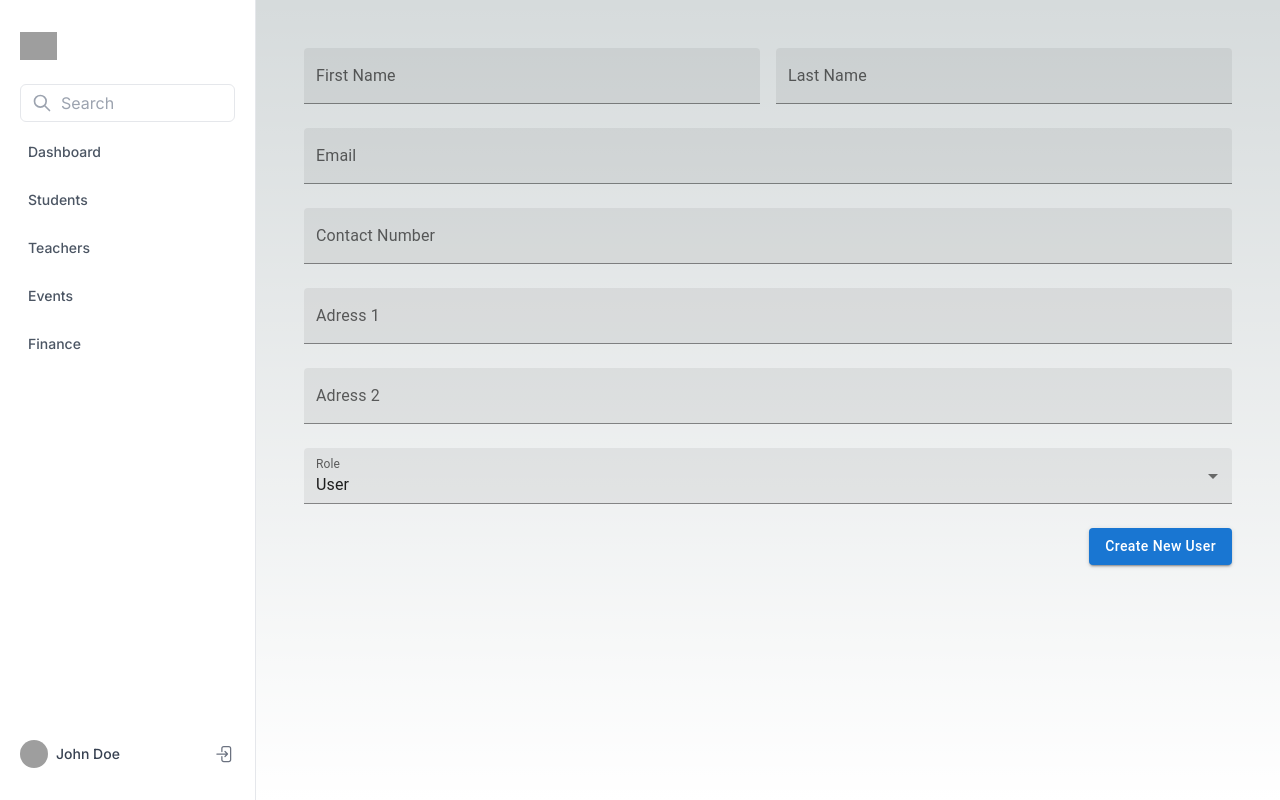
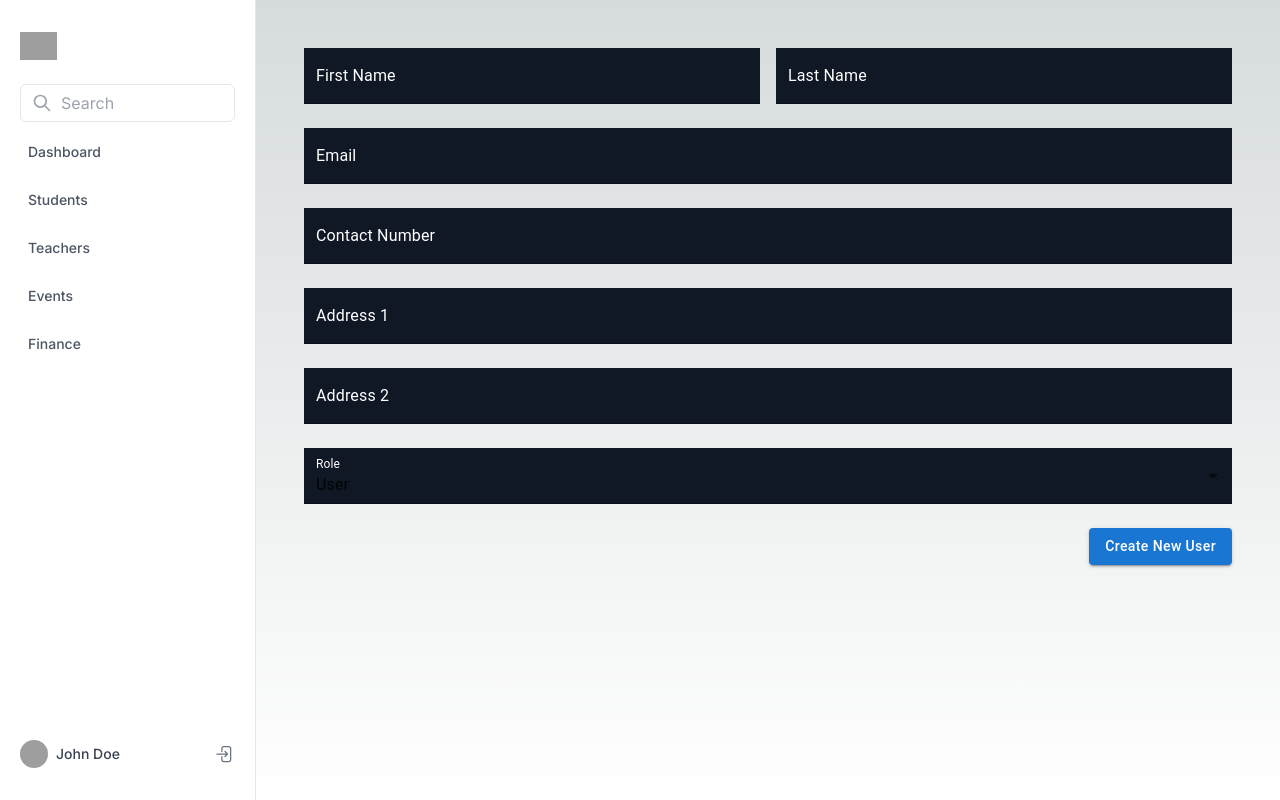
Before and after one commit to programmer-weeb/school-front, a Next.js app: page /form in a window 1280 px wide. Built offline with nearby package versions, Linux system fonts and the light colour scheme; grey boxes are pictures that could not be loaded.

Commit message:
Form handle

```diff
--- a/app/form/page.jsx
+++ b/app/form/page.jsx
@@ -2,7 +2,14 @@
 import React from "react";
 import Box from "@mui/material/Box";
 import TextField from "@mui/material/TextField";
-import { Alert, Button, MenuItem, Snackbar, Stack } from "@mui/material";
+import {
+  Alert,
+  Button,
+  MenuItem,
+  Snackbar,
+  Stack,
+  useTheme,
+} from "@mui/material";
 import { useForm } from "react-hook-form";
 
 const regEmail =
@@ -18,8 +25,8 @@ const data = [
     label: "Admin",
   },
   {
-    value: "Manger",
-    label: "Manger",
+    value: "Manager",
+    label: "Manager",
   },
   {
     value: "User",
@@ -35,6 +42,8 @@ const Form = () => {
   } = useForm();
 
   const [open, setOpen] = React.useState(false);
+
+  const theme = useTheme();
 
   const handleClose = (event, reason) => {
     if (reason === "clickaway") {
@@ -79,9 +88,14 @@ const Form = () => {
               required: true,
               minLength: 3,
             })}
-            sx={{ flex: 1 }}
+            sx={{ flex: 1, bgcolor: "#111827" }}
             label="First Name"
             variant="filled"
+            InputLabelProps={{
+              style: {
+                color: theme.palette.mode === "light" ? "#fff" : "#000",
+              },
+            }}
           />
 
           <TextField
@@ -95,9 +109,14 @@ const Form = () => {
               required: true,
               minLength: 3,
             })}
-            sx={{ flex: 1 }}
+            sx={{ flex: 1, bgcolor: "#111827" }}
             label="Last Name"
             variant="filled"
+            InputLabelProps={{
+              style: {
+                color: theme.palette.mode === "light" ? "#fff" : "#000",
+              },
+            }}
           />
         </Stack>
 
@@ -110,8 +129,12 @@ const Form = () => {
             required: true,
             pattern: regEmail,
           })}
+          sx={{ bgcolor: "#111827" }}
           label="Email"
           variant="filled"
+          InputLabelProps={{
+            style: { color: theme.palette.mode === "light" ? "#fff" : "#000" },
+          }}
         />
 
         <TextField
@@ -125,9 +148,27 @@ const Form = () => {
           })}
           label="Contact Number"
           variant="filled"
+          sx={{ bgcolor: "#111827" }}
+          InputLabelProps={{
+            style: { color: theme.palette.mode === "light" ? "#fff" : "#000" },
+          }}
         />
-        <TextField label="Adress 1" variant="filled" />
-        <TextField label="Adress 2" variant="filled" />
+        <TextField
+          label="Address 1"
+          variant="filled"
+          sx={{ bgcolor: "#111827" }}
+          InputLabelProps={{
+            style: { color: theme.palette.mode === "light" ? "#fff" : "#000" },
+          }}
+        />
+        <TextField
+          label="Address 2"
+          variant="filled"
+          sx={{ bgcolor: "#111827" }}
+          InputLabelProps={{
+            style: { color: theme.palette.mode === "light" ? "#fff" : "#000" },
+          }}
+        />
 
         <TextField
           variant="filled"
@@ -135,6 +176,10 @@ const Form = () => {
           select
           label="Role"
           defaultValue="User"
+          sx={{ bgcolor: "#111827" }}
+          InputLabelProps={{
+            style: { color: theme.palette.mode === "light" ? "#fff" : "#000" },
+          }}
         >
           {data.map((option) => (
             <MenuItem key={option.value} value={option.value}>
@@ -174,5 +219,3 @@ const Form = () => {
 };
 
 export default Form;
-
-// testing
```
Also changed, not shown: package.json (+7 -0 lines), 1 other file (tests, documents, lock files or other folders).
